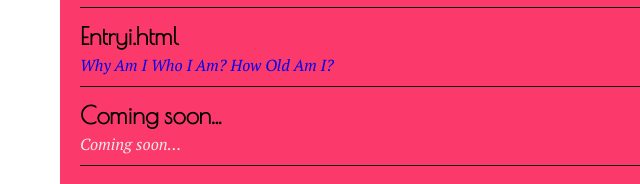
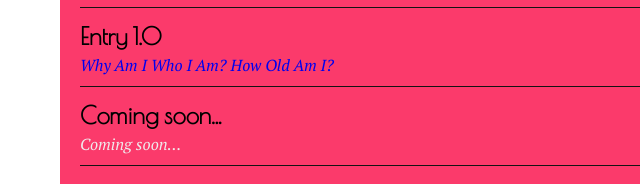
Before and after one commit to Rikkku/Ejournal, a plain HTML site: page index.html in a window 1280 px wide. Shown: the part 1063-1247 px from the top of the page, 0-640 px from the left. Drawn offline with nearby package versions, Linux system fonts and the light colour scheme.

Commit message:
Update index.html

```diff
--- a/index.html
+++ b/index.html
@@ -53,7 +53,7 @@
                     <a href="EntryO.html"><p>The Nature and Role of Educational and Developmental Psychology</p></a>
                 </div>
                 <div class="item2" data-aos="fade-up" data-aos-duration="1600">
-                    <h1>Entryi.html</h1>
+                    <h1>Entry 1.0</h1>
                     <a href="Entryi.html"><p>Why Am I Who I Am? How Old Am I?</p></a>
                 </div>
                 <div class="item3" data-aos="fade-up" data-aos-duration="1700">
```
